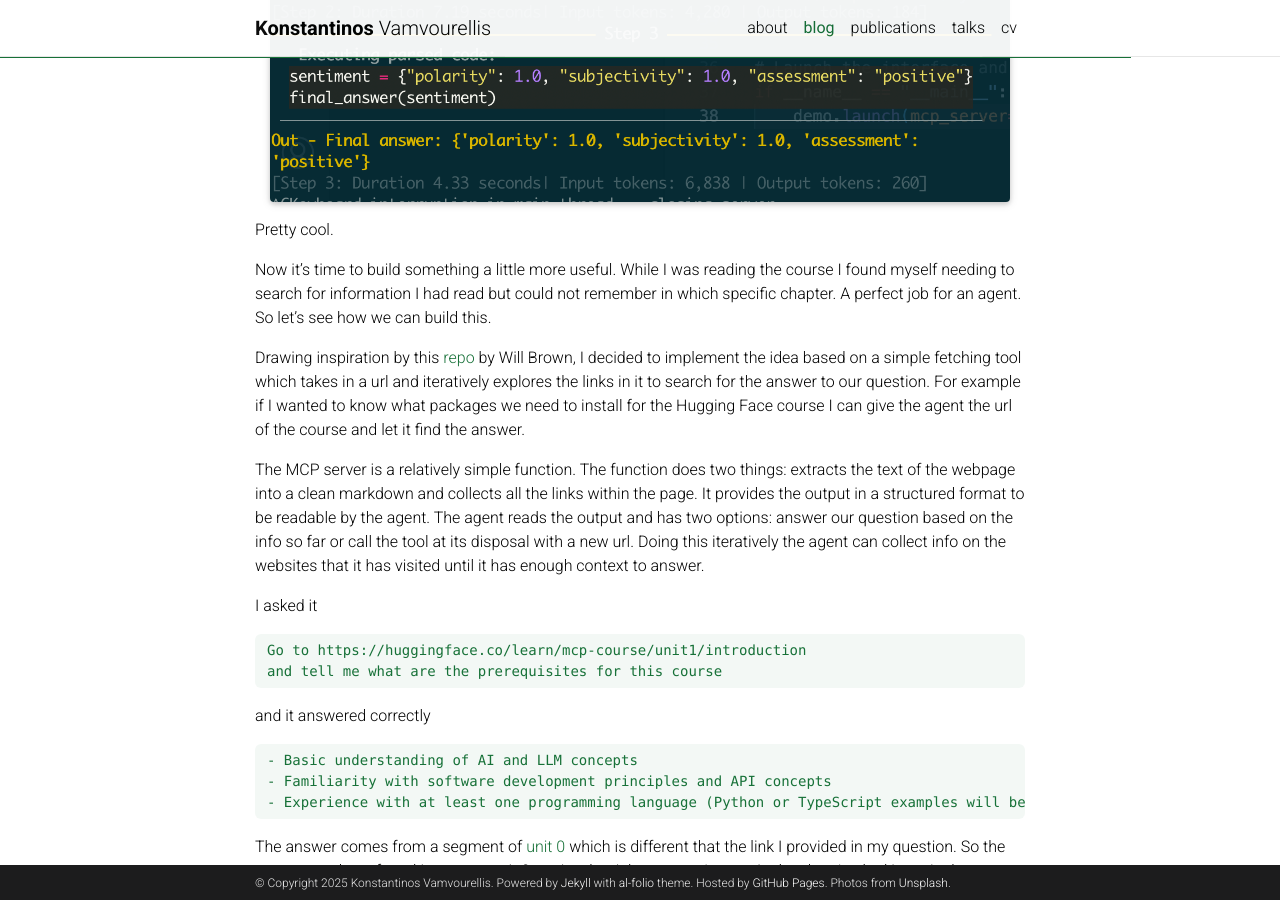
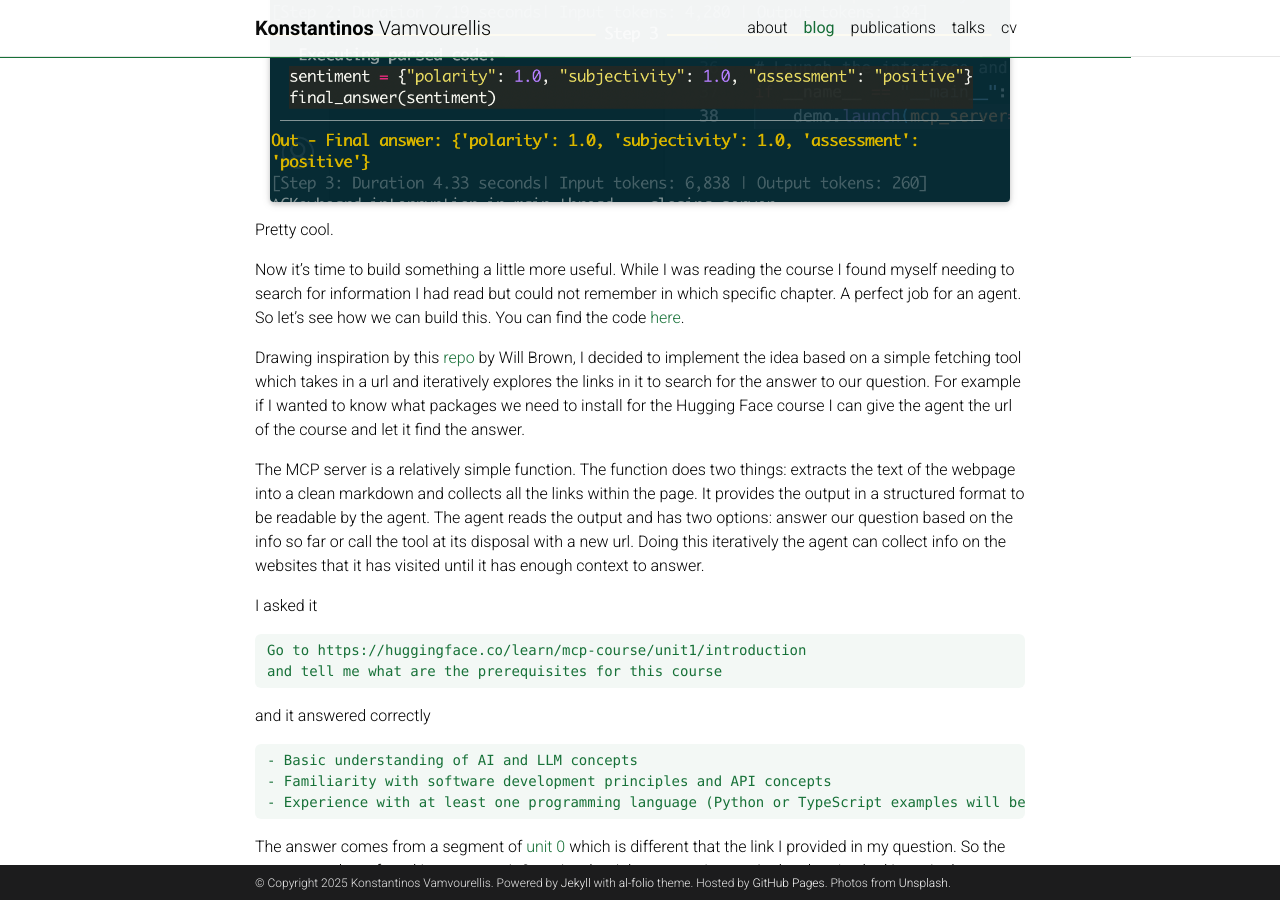
Before and after one commit to bayesways/bayesways.github.io, a Jekyll site: the page built from _posts/2025-06-15-How to build your own MCP server and research agent.md, in a window 1280 px wide and 900 px high, scrolled down 3238 px. Built offline with Jekyll 4.4.1, drawn with Linux system fonts in a browser that asks for light colours; full-size pictures stand in for the smaller copies a plugin makes; comment, search, counter and statistics services are not loaded; a style sheet for code colours, icons or effects is not loaded.

Commit message:
add link to github

```diff
--- a/_posts/2025-06-15-How to build your own MCP server and research agent.md
+++ b/_posts/2025-06-15-How to build your own MCP server and research agent.md
@@ -119,7 +119,7 @@ Then inspect the terminal running the client. It tells you how it's trying to us
 
 Pretty cool.
 
-Now it's time to build something a little more useful. While I was reading the course I found myself needing to search for information I had read but could not remember in which specific chapter. A perfect job for an agent. So let's see how we can build this.
+Now it's time to build something a little more useful. While I was reading the course I found myself needing to search for information I had read but could not remember in which specific chapter. A perfect job for an agent. So let's see how we can build this. You can find the code [here](https://github.com/bayesways/my-mcp-app).
 
 Drawing inspiration by this [repo](https://github.com/willccbb/research-agent-lesson) by Will Brown, I decided to implement the idea based on a simple fetching tool which takes in a url and iteratively explores the links in it to search for the answer to our question. For example if I wanted to know what packages we need to install for the Hugging Face course I can give the agent the url of the course and let it find the answer.
 
```
